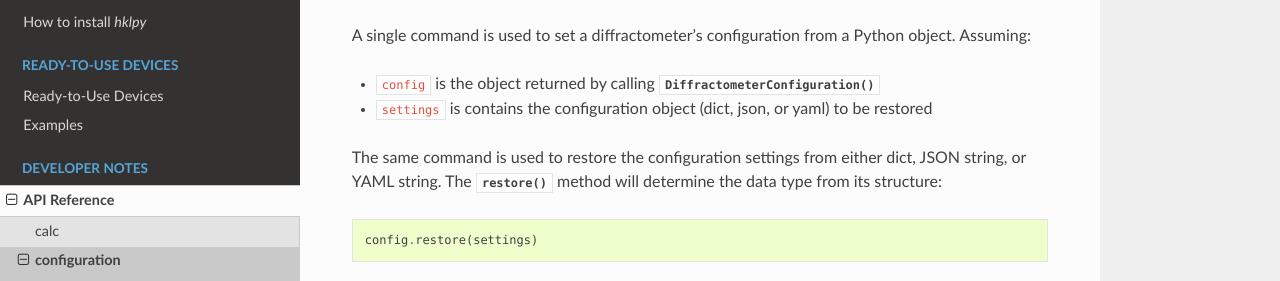
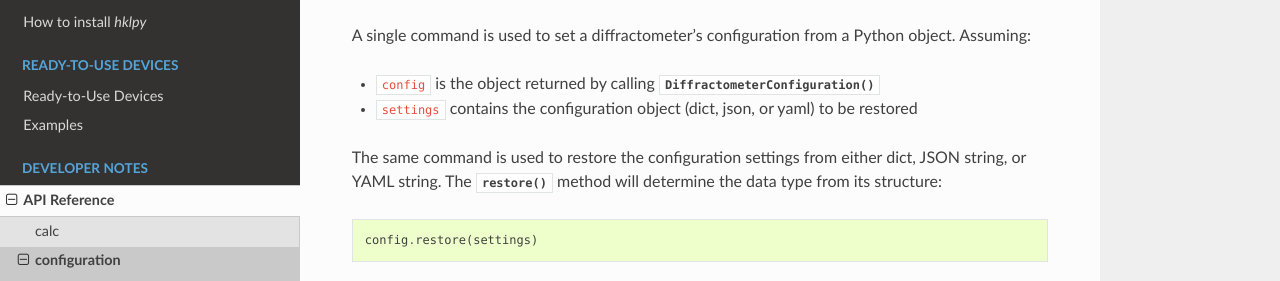
Before and after one commit to bluesky/hklpy, a Sphinx documentation site: the page built from docs/source/configuration.rst, in a window 1280 px wide and 900 px high, scrolled down 1572 px. Shown: the part 159-440 px from the top of the window. Built offline with Sphinx 7.4.7 and the Read the Docs theme 2.0.0, drawn with Linux system fonts in a browser that asks for light colours; the version number could not be read and is left out.

```diff
--- a/docs/source/configuration.rst
+++ b/docs/source/configuration.rst
@@ -83,7 +83,7 @@ A single command is used to set a diffractometer's configuration from a Python o
 Assuming:
 
 * ``config`` is the object returned by calling :class:`~hkl.DiffractometerConfiguration()`
-* ``settings`` is contains the configuration object (dict, json, or yaml) to be restored
+* ``settings`` contains the configuration object (dict, json, or yaml) to be restored
 
 The same command is used to restore the configuration settings from either dict,
 JSON string, or YAML string.  The
```
